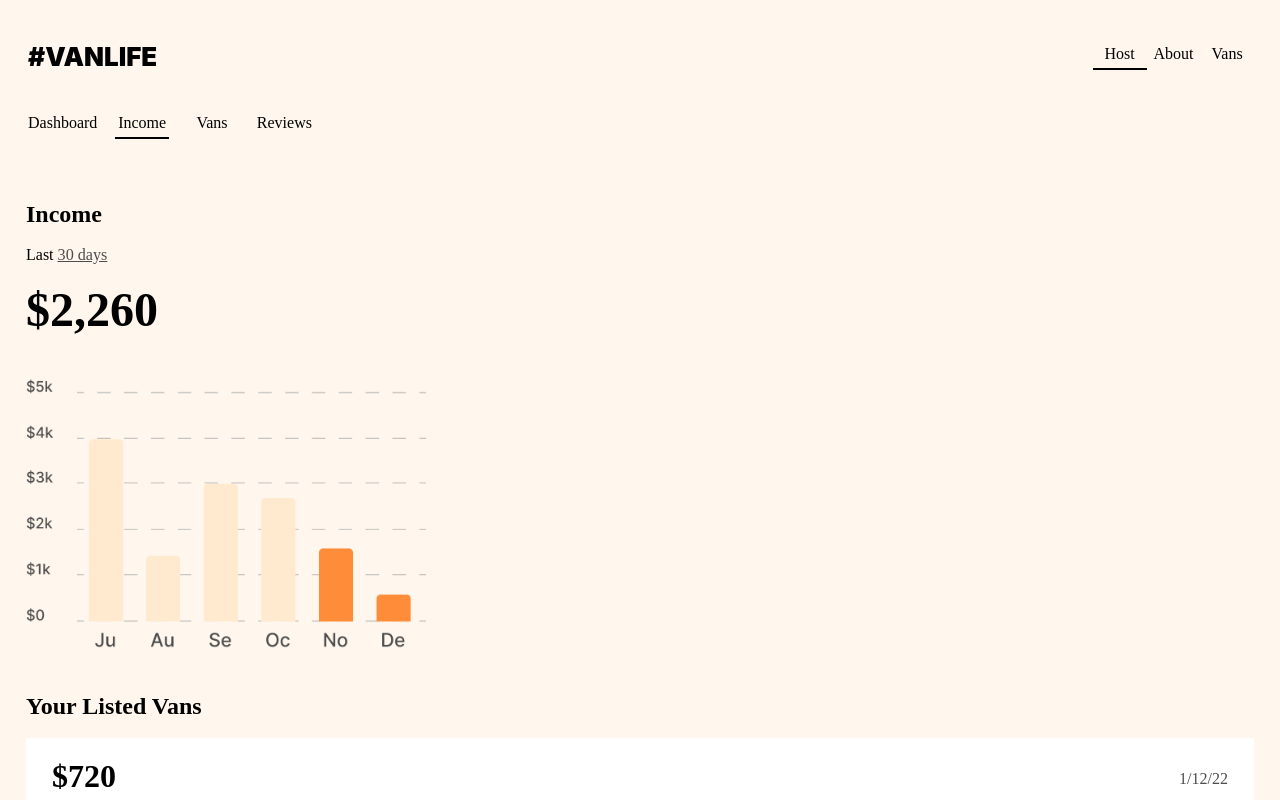
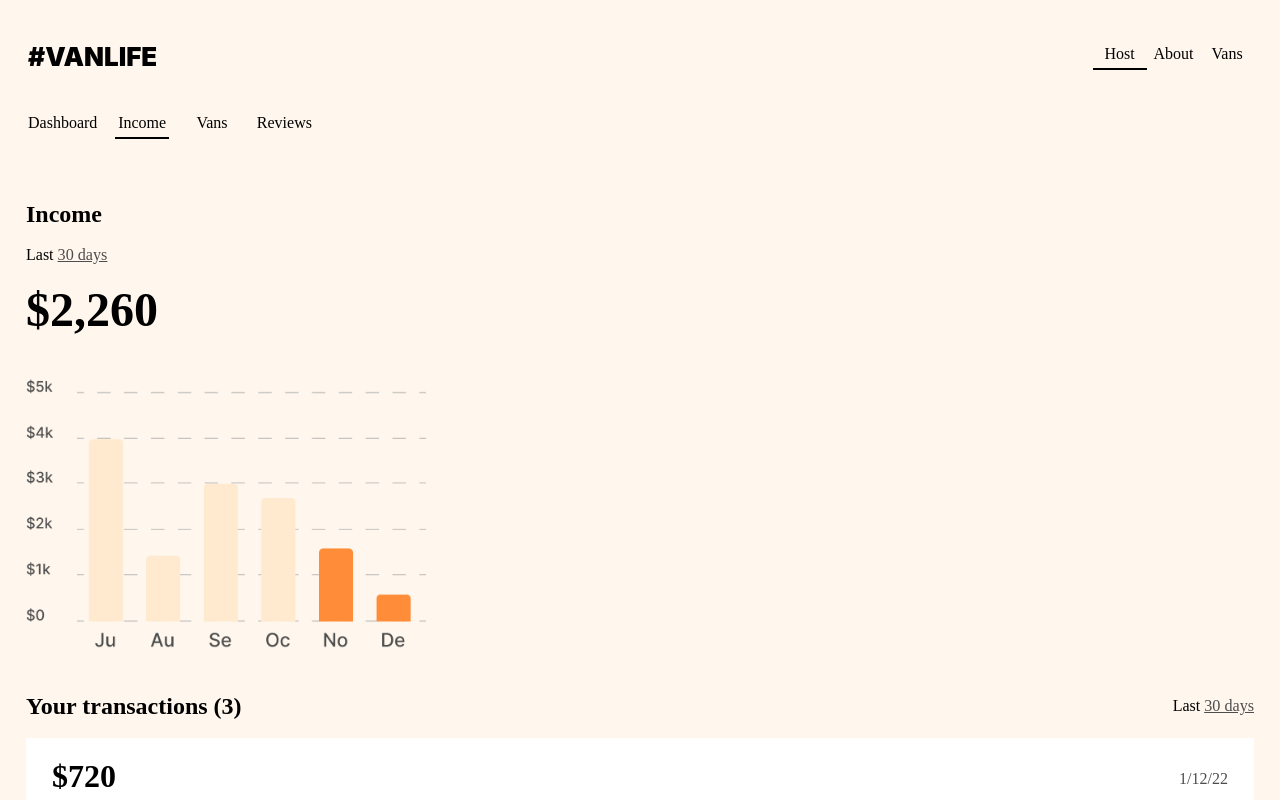
Before and after one commit to sanjeevshah1/Vans-Life-Project, a React (Vite) app: page /host/income in a window 1280 px wide. Shown: the top 800 px of the page. Built offline with nearby package versions, Linux system fonts and the light colour scheme; what miragejs would draw is missing.

Commit message:
fixed some issues

```diff
--- a/src/App.css
+++ b/src/App.css
@@ -514,11 +514,22 @@ font-size: 0.9rem;
 font-weight: 500;
 color: #161616;
 line-height: 21.46px;
-letter-spacing: 3px
+letter-spacing: 1px
 }
 .detail-container p span{
 font-size: 0.9rem;
 font-weight: 700;
+}
+.transaction{
+  justify-content: space-between;
+}
+/* Price Page Css */
+.price-container{
+  padding: 1.625em;
+}
+.price-container img{
+  width: 15%;
+  height: 15%;
 }
 
 @media screen and (max-width: 675px) {
@@ -593,4 +604,7 @@ font-weight: 700;
   font-size: 1.2rem;
   line-height: 2.4rem;
   }
+  .detail-container p{
+    letter-spacing: 3px;
+    }
 }
--- a/src/Pages/Host/Details.tsx
+++ b/src/Pages/Host/Details.tsx
@@ -9,7 +9,7 @@ const Details = () => {
       <br />
       <p><span>Description:</span> The Modest Explorer is a van designed to get you out of the house and into nature. This beauty is equipped with solar panels, a composting toilet, a water tank and kitchenette. The idea is that you can pack up your home and escape for a weekend or even longer!</p>
       <br />
-      <p><span>Visibility:</span>Public</p>
+      <p><span>Visibility:</span> Public</p>
     </div>
   )
 }
--- a/src/Pages/Host/Income.tsx
+++ b/src/Pages/Host/Income.tsx
@@ -12,7 +12,10 @@ const Income = () => {
       <img src={barGraph} id="bar-graph" alt="bar-graph" />
       <br />
       <br />
-        <p className="heading">Your Listed Vans</p>
+      <div className="transaction verti-center">
+        <p className="heading">Your transactions (3)</p>
+        <p>Last <span id="days">30 days</span></p>
+      </div>
         <br />
       <div className="income-box  verti-center">
             <p>$720</p>
--- a/src/Pages/Host/Photo.tsx
+++ b/src/Pages/Host/Photo.tsx
@@ -1,7 +1,9 @@
-
+import van from "./../../assets/van.png"
 const Photo = () => {
   return (
-    <div>Photo</div>
+    <div className="price-container">
+      <img src={van} alt="van-image" />
+    </div>
   )
 }
 
--- a/src/Pages/Host/Pricing.tsx
+++ b/src/Pages/Host/Pricing.tsx
@@ -1,7 +1,9 @@
 
 const Pricing = () => {
   return (
-    <div>Pricing</div>
+    <div className="price-container">
+      <p><span id="price">$60.00</span>/day</p>
+    </div>
   )
 }
 
```
